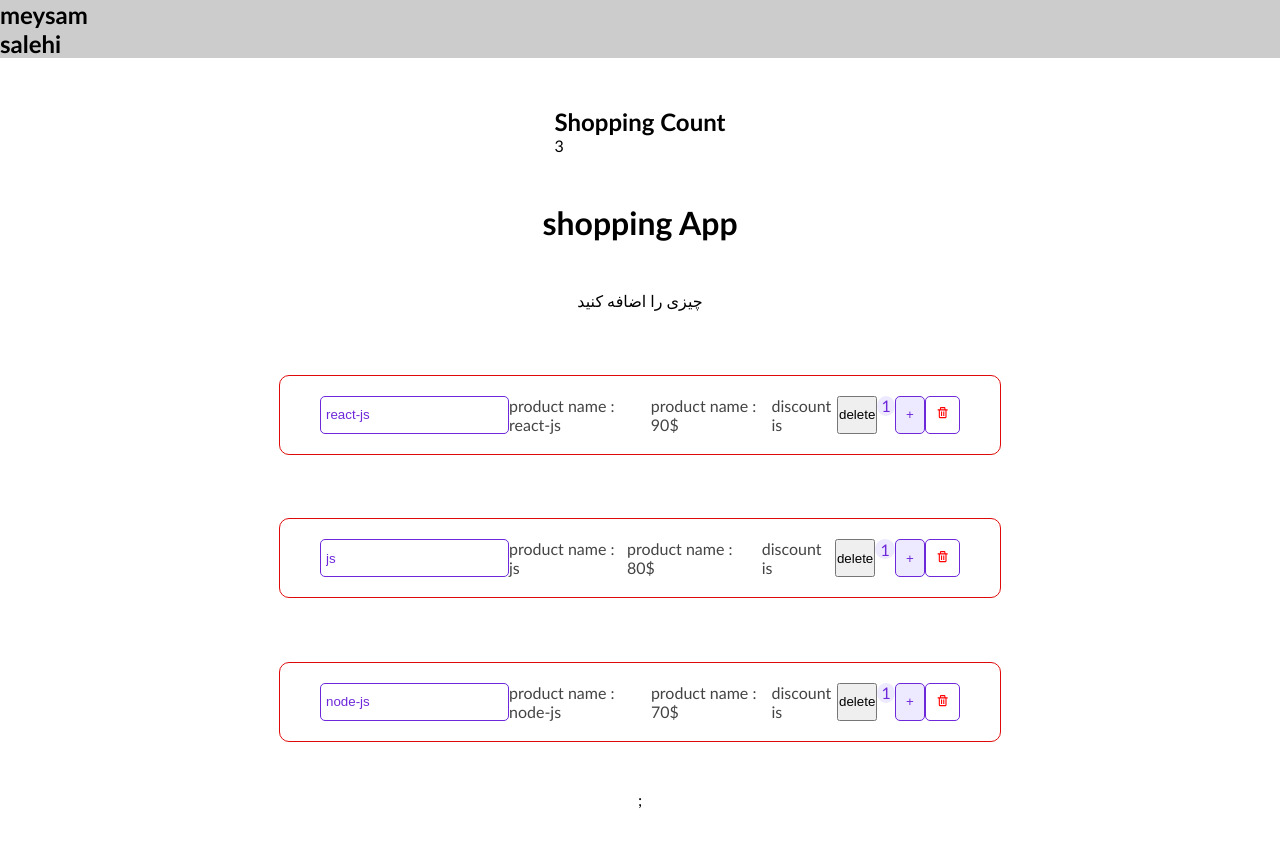
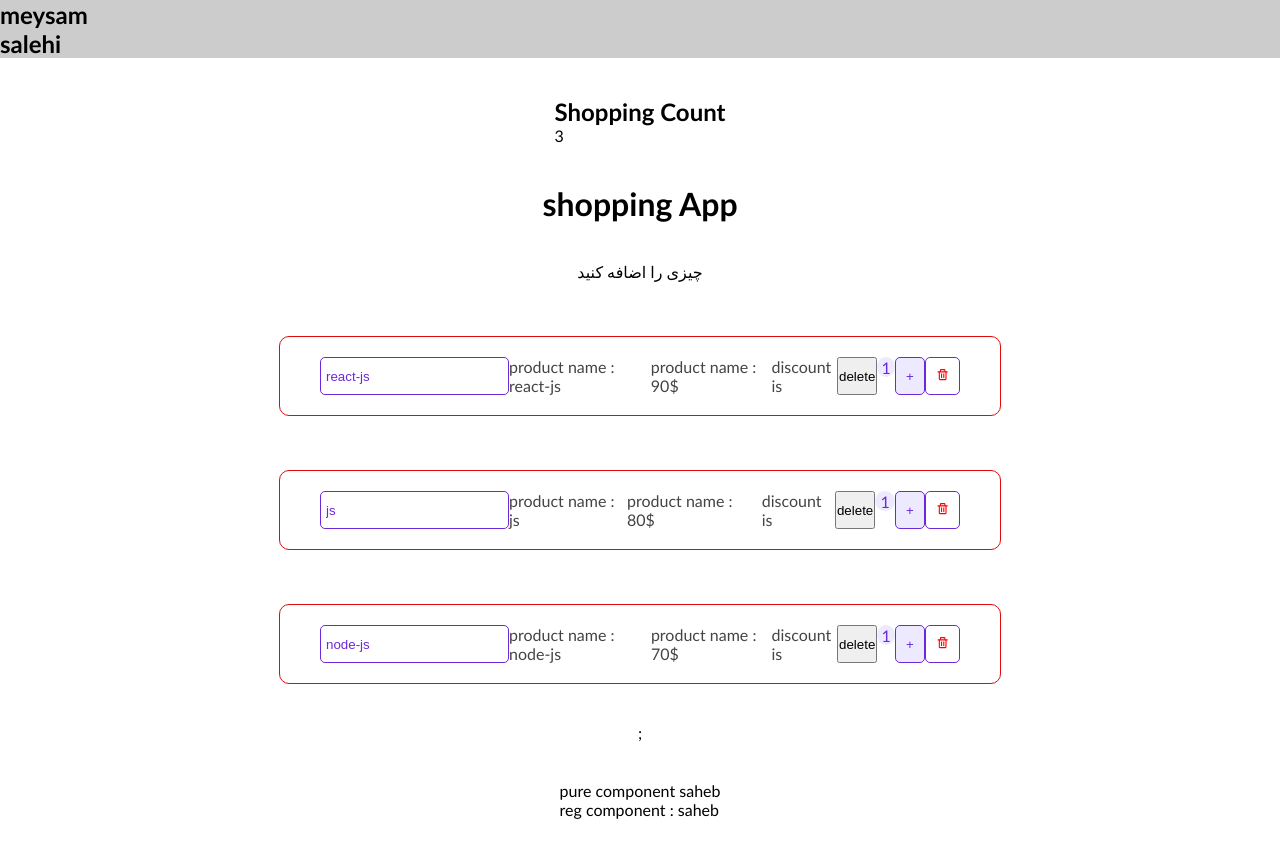
Before and after one commit to meysamsalehi/ReactTraining, a React (Create React App) app: page / in a window 1280 px wide. Built offline with nearby package versions, Linux system fonts and the light colour scheme.

Commit message:
Session48 => Pure Coponent for dont rerender in class Component

```diff
--- a/src/AppClass.js
+++ b/src/AppClass.js
@@ -4,6 +4,7 @@ import NavBar from "./Component/NavBar/Navbar";
 import ProductList from "./Component/ProductList/ProductList";
 import FunctionalTimer from "./Component/FunctionalTimer/FunctionalTimer";
 import Wrapper from "./Component/Wrapper/Wrapper";
+import ParentComponent from "./Component/PureMemoCom/ParentComponent";
 
 class AppClass extends Component {
   state = {
@@ -79,6 +80,8 @@ class AppClass extends Component {
           onIncrement={this.incrementHandler}
           onDecrement={this.decrementHandler}
         />
+
+        <ParentComponent />
         {/* <button onClick={() => this.setState({ isShow: !this.state.isShow })}>
           {this.state.isShow ? "hide" : "true"}
         </button>
--- /dev/null
+++ b/src/Component/PureMemoCom/ParentComponent.js
@@ -0,0 +1,26 @@
+import React, { Component } from "react";
+import PureComp from "./PureComp";
+import RegComp from "./RegComp";
+
+class ParentComponent extends Component {
+  state = {
+    name: "saheb",
+  };
+
+  componentDidMount() {
+    setInterval(() => {
+      this.setState({ name: "saheb" });
+    }, 1000);
+  }
+  render() {
+    console.log("Parent");
+    return (
+      <div>
+        <PureComp name={this.state.name} />
+        <RegComp name={this.state.name} />
+      </div>
+    );
+  }
+}
+
+export default ParentComponent;
--- /dev/null
+++ b/src/Component/PureMemoCom/PureComp.js
@@ -0,0 +1,10 @@
+import { PureComponent } from "react";
+
+class PureComp extends PureComponent {
+  render() {
+    console.log("Pure");
+    return <div>pure component {this.props.name}</div>;
+  }
+}
+
+export default PureComp;
--- /dev/null
+++ b/src/Component/PureMemoCom/RegComp.js
@@ -0,0 +1,11 @@
+import React, { Component } from "react";
+
+class RegComp extends Component {
+  render() {
+    console.log("Reg");
+
+    return <div>reg component : {this.props.name}</div>;
+  }
+}
+
+export default RegComp;
```
